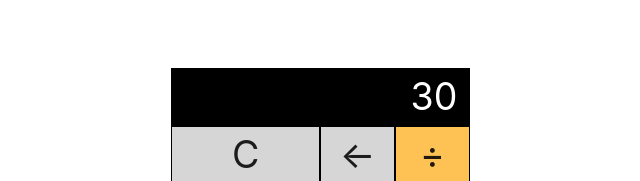
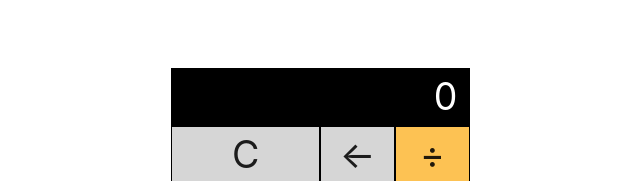
Before and after one commit to 5pence/FEMastersIDW, a plain HTML site: page index.html in a window 1280 px wide. Shown: the top 181 px of the page, 21-661 px from the left. Drawn offline with nearby package versions, Linux system fonts and the light colour scheme.

Commit message:
set calc to start with zero

```diff
--- a/index.html
+++ b/index.html
@@ -15,7 +15,7 @@
     <div class="container">
       <br /><br /><br />
       <div class="row">
-        <div class="col s4 right-align answer" id="result">30</div>
+        <div class="col s4 right-align answer" id="result">0</div>
       </div>
       <div class="row">
         <div
```
